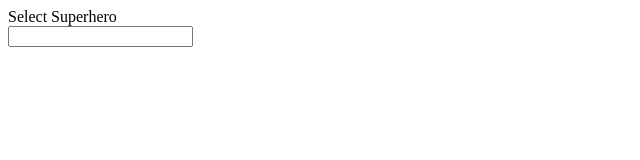
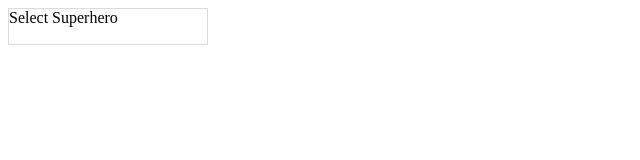
Before and after one commit to xanish/angular-custom-select, an Angular app: page / in a window 1280 px wide. Shown: the top 160 px of the page, without its empty margins (0-640 px from the left). Built offline with nearby package versions, Linux system fonts and the light colour scheme.

Commit message:
Some shitty css to make it atleast a bit better

```diff
--- a/src/app/ng-select/ng-select.component.css
+++ b/src/app/ng-select/ng-select.component.css
@@ -0,0 +1,36 @@
+* {
+  box-sizing: border-box;
+}
+.select-container {
+  width: 200px;
+}
+.select-value-container {
+  border: 1px solid #DADBDF;
+}
+.select-placeholder,
+.select-element-count,
+.select-element-selected {
+  position: absolute;
+  width: 100%;
+}
+.select-search input {
+  width: 100%;
+  border: none;
+  padding: 10px 5px 10px;
+  background-color: transparent;
+}
+.select-loading {}
+.select-no-items-found {}
+.select-dropdown {
+  background-color: #FFF;
+  max-height: 250px;
+  transition: max-height 200ms linear;
+  overflow-y: scroll;
+}
+.select-option {
+  cursor: pointer;
+  padding: 5px;
+}
+.select-option:hover {
+  background-color: #DADBDF;
+}
--- a/src/app/ng-select/ng-select.component.html
+++ b/src/app/ng-select/ng-select.component.html
@@ -2,7 +2,7 @@
 
   <div class="select-value-container">
 
-    <div class="select-placeholder">{{ placeholder }}</div>
+    <div class="select-placeholder" *ngIf="selected.length === 0">{{ placeholder }}</div>
 
     <div class="select-element-count" *ngIf="multiple && selected.length">{{ selected.length }} Selected</div>
 
@@ -24,8 +24,6 @@
 
   </div>
 
-</div>
-
 <div class="select-dropdown" *ngIf="isOpen">
 
   <ng-container *ngFor="let item of _filtered">
@@ -33,3 +31,5 @@
   </ng-container>
 
 </div>
+
+</div>
--- a/src/app/ng-select/ng-select.component.ts
+++ b/src/app/ng-select/ng-select.component.ts
@@ -53,7 +53,6 @@ export class NgSelectComponent implements OnChanges, ControlValueAccessor {
   isOpen: boolean = false;
 
   private _items: Array<any> = [];
-  private _selected: Array<any> = [];
   private _filtered: Array<any> = [];
   get filtered() { return this._filterItems(this._items, this.filterValue); };
   get selected() { return this._items.filter(i => i.selected === true); };
```
